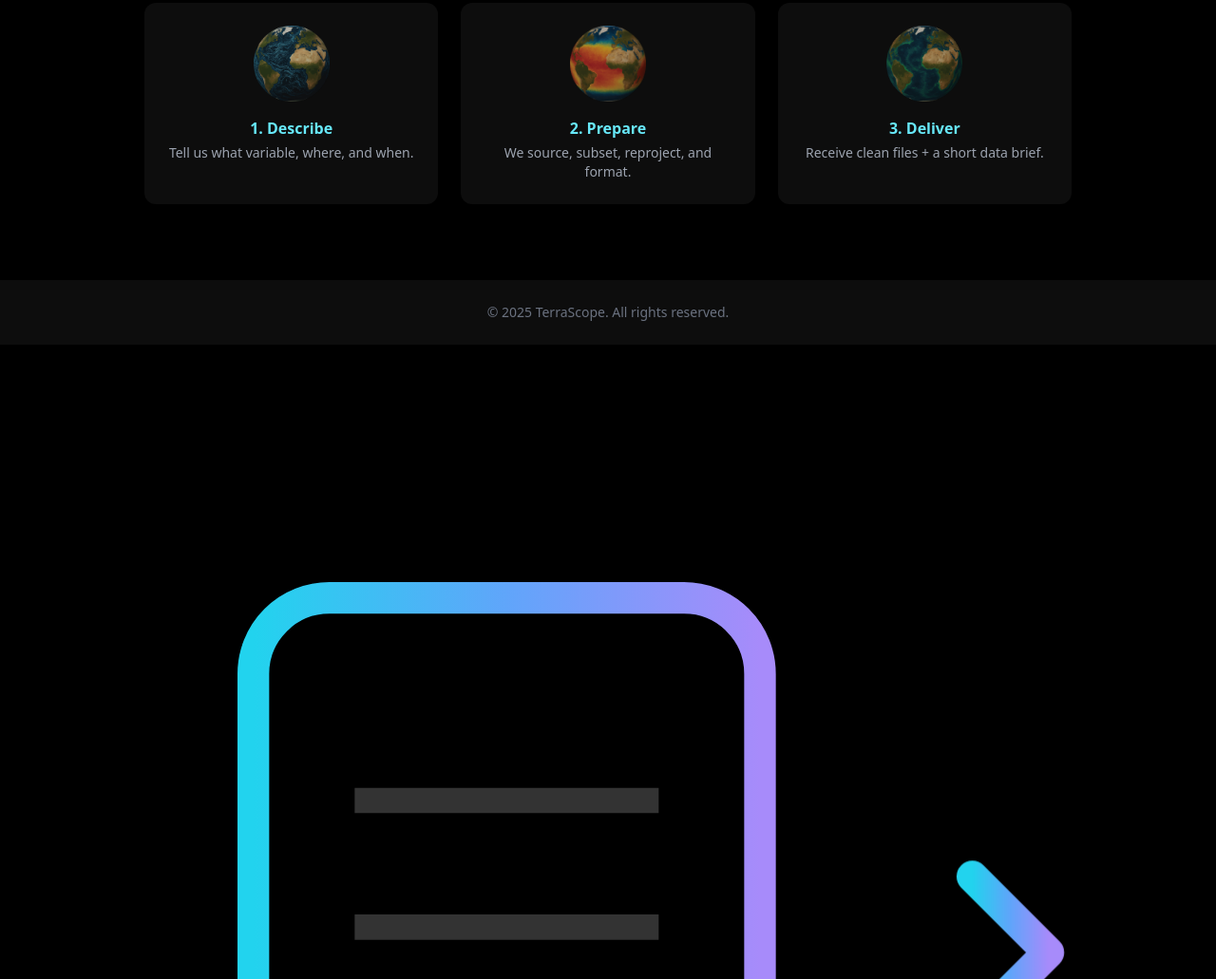
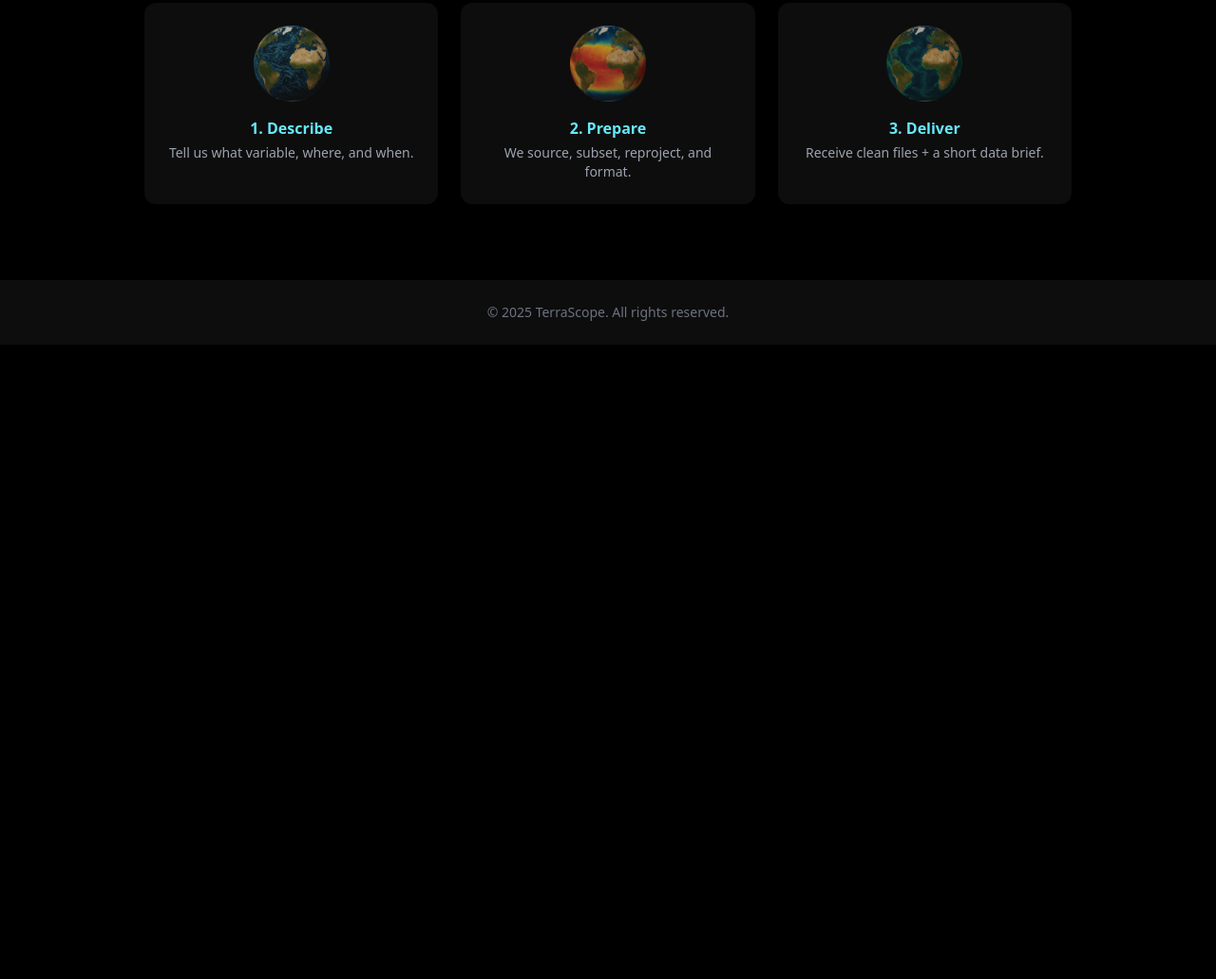
Before and after one commit to obkorolev/terrascope-site, a plain HTML site: page index.html in a window 1280 px wide. Shown: the part 1349-2380 px from the top of the page at 95% size. After the commit the page ends 1712 px from the top, so only its background shows below. Drawn offline with nearby package versions, Linux system fonts and the light colour scheme.

Commit message:
updated html 2

```diff
--- a/index.html
+++ b/index.html
@@ -505,27 +505,3 @@ window.addEventListener('DOMContentLoaded', () => {
 
 </body>
 </html>
-
-<svg viewBox="0 0 96 96" xmlns="http://www.w3.org/2000/svg" aria-label="Export">
-  <defs>
-    <linearGradient id="grad-export" x1="0%" y1="0%" x2="100%" y2="0%">
-      <stop offset="0%"  stop-color="#22d3ee"/><stop offset="50%" stop-color="#60a5fa"/><stop offset="100%" stop-color="#a78bfa"/>
-    </linearGradient>
-    <style>
-      .s { fill:none; stroke:url(#grad-export); stroke-width:2.5; stroke-linecap:round; stroke-linejoin:round }
-      .n { stroke:rgba(255,255,255,.20) }
-      .pulse { transform-origin:70px 48px; animation:pulseOut 1.4s ease-in-out infinite }
-      @keyframes pulseOut { 0%{ transform:translateX(0) } 50%{ transform:translateX(6px) } 100%{ transform:translateX(0) } }
-    </style>
-  </defs>
-
-  <!-- document -->
-  <rect class="s" x="20" y="20" width="40" height="56" rx="6"/>
-  <path class="n" d="M28 36h24 M28 46h24 M28 56h18"/>
-
-  <!-- outward arrow -->
-  <g class="pulse">
-    <path class="s" d="M60 48h18"/>
-    <path class="s" d="M72 42l6 6 -6 6"/>
-  </g>
-</svg>
```
